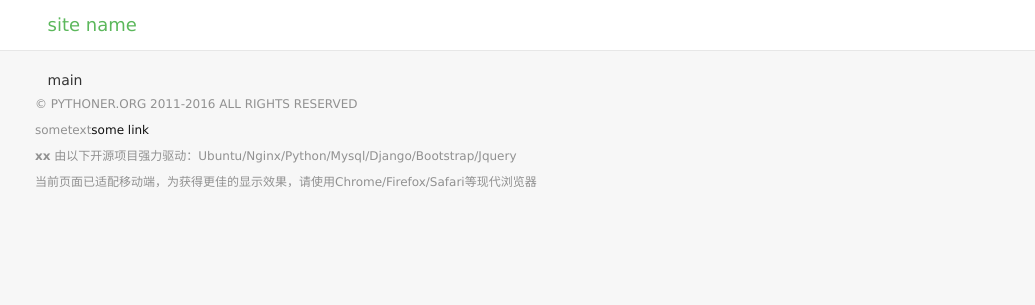
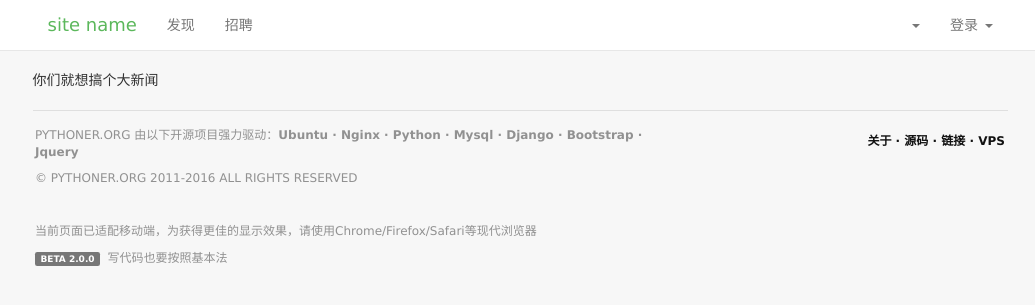
Before and after one commit to cnpy/pythoner.org, a Django app: page / in a window 1280 px wide. Shown: the top 305 px of the page, without its empty margins (120-1155 px from the left). Run offline with Django 3.2, Linux system fonts and the light colour scheme; some libraries are stand-ins or nearby versions.

Commit message:
修改base.html

```diff
--- a/matta/home/templates/home/index.html
+++ b/matta/home/templates/home/index.html
@@ -1,4 +1,8 @@
 {% extends "base.html" %}
 {% block main %}
-    main
+    <div class="row T_item" oid="{{ topic.id }}">
+    <p>
+        你们就想搞个大新闻
+    </p>
+    </div>
 {% endblock %}
--- a/matta/templates/base.html
+++ b/matta/templates/base.html
@@ -35,8 +35,12 @@
               <div class="col-lg-1 hidden-md hidden-sm hidden-xs"></div>
               <div class="col-lg-10 col-md-12 col-sm-12 col-xs-12">
                   <a class="navbar-brand navtar-brand-rt navbar-left" href="/">site name</a>
-                  <ul class="nav navbar-nav navbar-right hidden">
-                      {% if request.user.id %}
+                  <ul class="nav navbar-nav navbar-left">
+                      <li><a href="#">发现</a></li>
+                      <li><a href="#">招聘</a></li>
+
+                  </ul>
+                  <ul class="nav navbar-nav navbar-right">
                           <li class="dropdown">
                               <a id="dLabel" href="#" class="dropdown-toggle" data-toggle="dropdown">
                                   <img src="{{ request.user.avatar }}" class="img-circle" width="24px;">
@@ -48,22 +52,19 @@
                                   <li><a href="/auth/logout">退出帐号</a></li>
                               </ul>
                           </li>
-                      {% else %}
                           <li class="dropdown">
                               <a id="dLabel" href="#" class="dropdown-toggle" data-toggle="dropdown">
                                   登录
                                   <span class="caret"></span>
                               </a>
                               <ul class="dropdown-menu"  aria-labelledby="dLabel" role="menu">
-                                  <li class="dropdown-header">使用第三方账号登录</li>
+                                  <li class="dropdown-header">登陆或者注册</li>
                                   <li class="divider"></li>
                                   <li>
-                                      <a href="/auth/weibo"><img src="http://www.weibo.com/favicon.ico" class="img-circle" width="20px;"> 新浪微博</a>
+                                      <a href="#">x</a>
                                   </li>
                               </ul>
                           </li>
-
-                      {% endif %}
                   </ul>
 
               </div>
@@ -86,27 +87,38 @@
           <div class="row">
               <div class="col-lg-1 hidden-md hidden-sm hidden-xs"></div>
               <div class="col-lg-10 col-md-12 col-sm-12 col-xs-12" >
-                  <ul class="list-unstyled">
-                    <li>&copy; PYTHONER.ORG 2011-2016 ALL RIGHTS RESERVED</li>
-                      <li> sometext<a href="#" target="_blank" class="rt" >some link</a> </li>
-                      <li class="hidden">
-                      <script type="text/javascript">var cnzz_protocol = (("https:" == document.location.protocol) ? " https://" : " http://");document.write(unescape("%3Cspan id='cnzz_stat_icon_1255569449'%3E%3C/span%3E%3Cscript src='" + cnzz_protocol + "s11.cnzz.com/stat.php%3Fid%3D1255569449' type='text/javascript'%3E%3C/script%3E"));</script>
-                      <script type="text/javascript" src="http://tajs.qq.com/stats?sId=49319034" charset="UTF-8"></script>
-                      </li>
+                  <div class="row">
+                      <div class="col-lg-8 col-md-8 col-sm-8 col-xs-8">
+                          <ul class="list-unstyled">
+                              <li class="hidden-xs">PYTHONER.ORG 由以下开源项目强力驱动：<b>Ubuntu · Nginx · Python · Mysql · Django · Bootstrap · Jquery </b></li>
+                              <li>&copy; PYTHONER.ORG 2011-2016 ALL RIGHTS RESERVED</li>
+                              <li></li>
+                              <li></li>
+                              <li>
+                              <li>当前页面已适配移动端，为获得更佳的显示效果，请使用Chrome/Firefox/Safari等现代浏览器 </li>
+                              <li><span class="label label-default">BETA 2.0.0</span>&nbsp;&nbsp;写代码也要按照基本法</li>
+                          </ul>
+                      </div>
+                      <div class="col-lg-4 col-md-4 col-sm-4 col-xs-4 text-right">
+                          <ul class="list-unstyled">
+                              <li>
+                                  <b>
+                                  <ul class="list-unstyled list-inline">
+                                      <li><a href="#" target="_blank" class="rt" >关于</a></li>
+                                      <li><a href="#" target="_blank" class="rt" >  ·   </a></li>
+                                      <li><a href="#" target="_blank" class="rt" >源码</a></li>
+                                      <li><a href="#" target="_blank" class="rt" >  ·   </a></li>
+                                      <li><a href="#" target="_blank" class="rt" >链接</a></li>
+                                      <li><a href="#" target="_blank" class="rt" >  ·   </a></li>
+                                      <li><a href="#" target="_blank" class="rt" >VPS</a></li>
+                                  </ul>
+                                  </b>
+                              </li>
+                           </ul>
+                      </div>
 
-                  <!--
-                      <li>
-                          <ul class="list-unstyled list-inline hidden-xs">
-                              <li><a href="http://weibo.com/tyminiblog2010">开发者</a></li>
-                          </ul>
-                      </li>
-                  -->
+                  </div>
 
-                      <li class="hidden-xs"><b>xx</b> 由以下开源项目强力驱动：Ubuntu/Nginx/Python/Mysql/Django/Bootstrap/Jquery
-                              {%  if time_used %} | 渲染用时：{{ time_used }} ms {% endif %}
-                      </li>
-                      <li class="hidden-xs">当前页面已适配移动端，为获得更佳的显示效果，请使用Chrome/Firefox/Safari等现代浏览器</li>
-                  </ul>
               </div>
               <div class="col-lg-1 hidden-md hidden-sm hidden-xs"></div>
           </div><!-- end .row-->
@@ -117,5 +129,10 @@
     <!-- Placed at the end of the document so the pages load faster -->
     <!-- IE10 viewport hack for Surface/desktop Windows 8 bug -->
     <script src="{% static 'ie10-viewport-bug-workaround.js' %}"></script>
+    <!-- 统计代码 -->
+    <div class="hidden">
+        <script type="text/javascript">var cnzz_protocol = (("https:" == document.location.protocol) ? " https://" : " http://");document.write(unescape("%3Cspan id='cnzz_stat_icon_1255569449'%3E%3C/span%3E%3Cscript src='" + cnzz_protocol + "s11.cnzz.com/stat.php%3Fid%3D1255569449' type='text/javascript'%3E%3C/script%3E"));</script>
+        <script type="text/javascript" src="http://tajs.qq.com/stats?sId=49319034" charset="UTF-8"></script>
+    </div>
   </body>
 </html>
```
